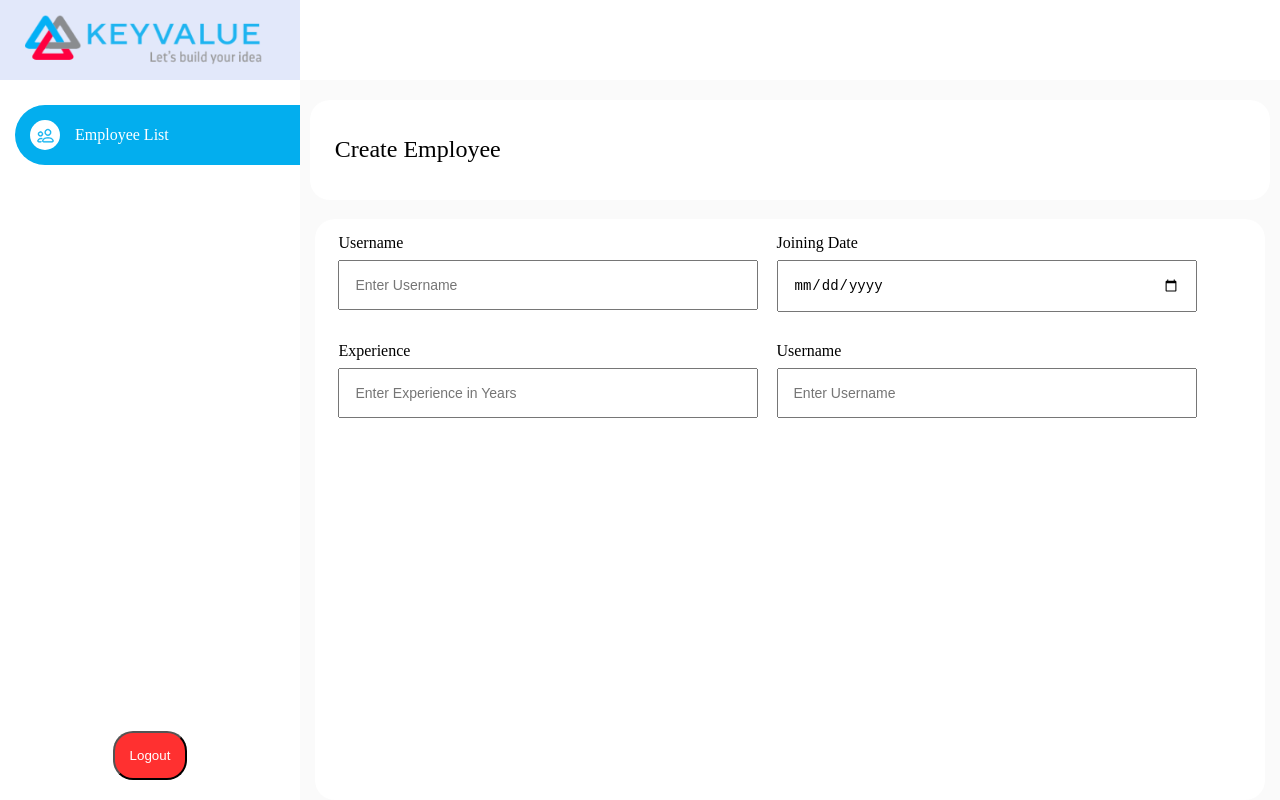
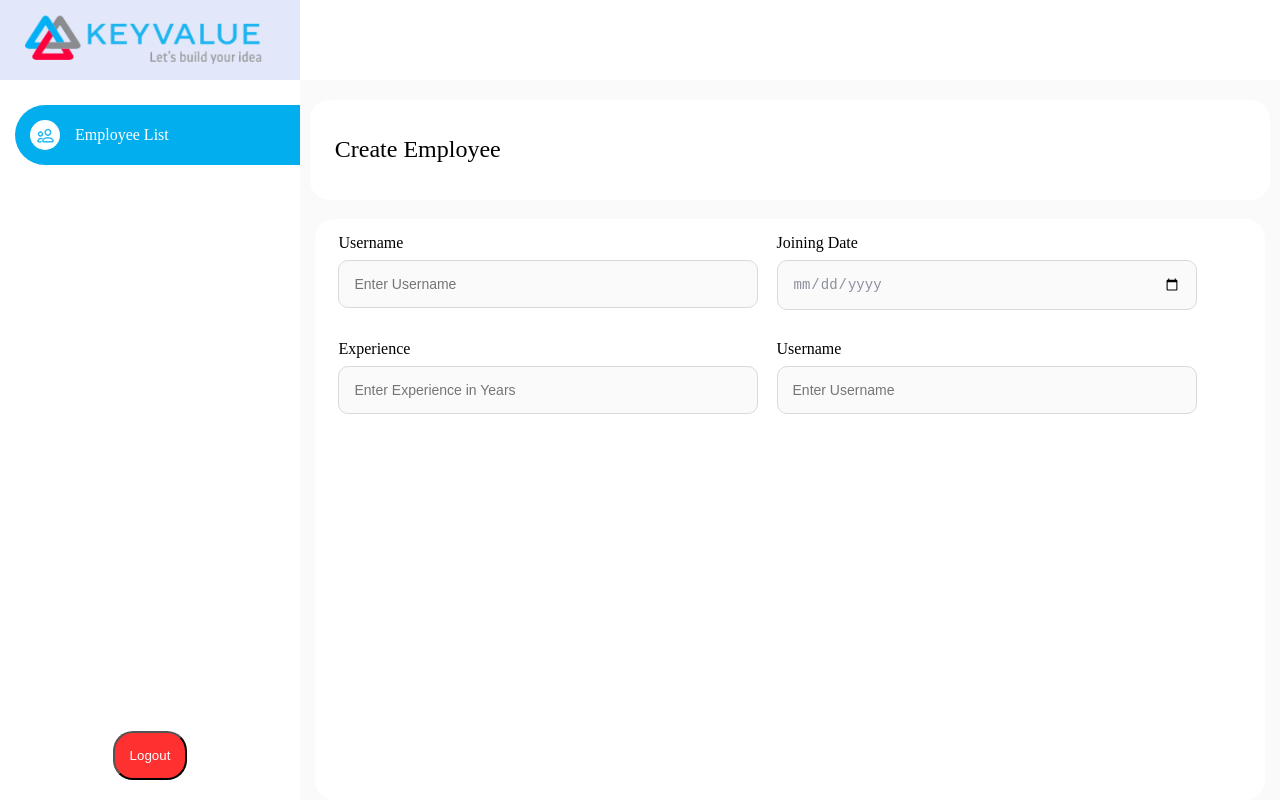
Before and after one commit to GussySussy/learn-react, a React (Vite) app: page /employees/create in a window 1280 px wide. Built offline with nearby package versions, Linux system fonts and the light colour scheme.

Commit message:
changed create-employee page and input styles

```diff
--- a/src/components/input/Input.css
+++ b/src/components/input/Input.css
@@ -8,6 +8,10 @@
 .input--primary {
   padding: 15px;
   font-size: 14px;
+  color: #8B8D9D;
+  background-color: #FAFAFA;
+  border: solid #D9D9D9 1px;
+  border-radius: 10px;
 }
 
 .label {
```
